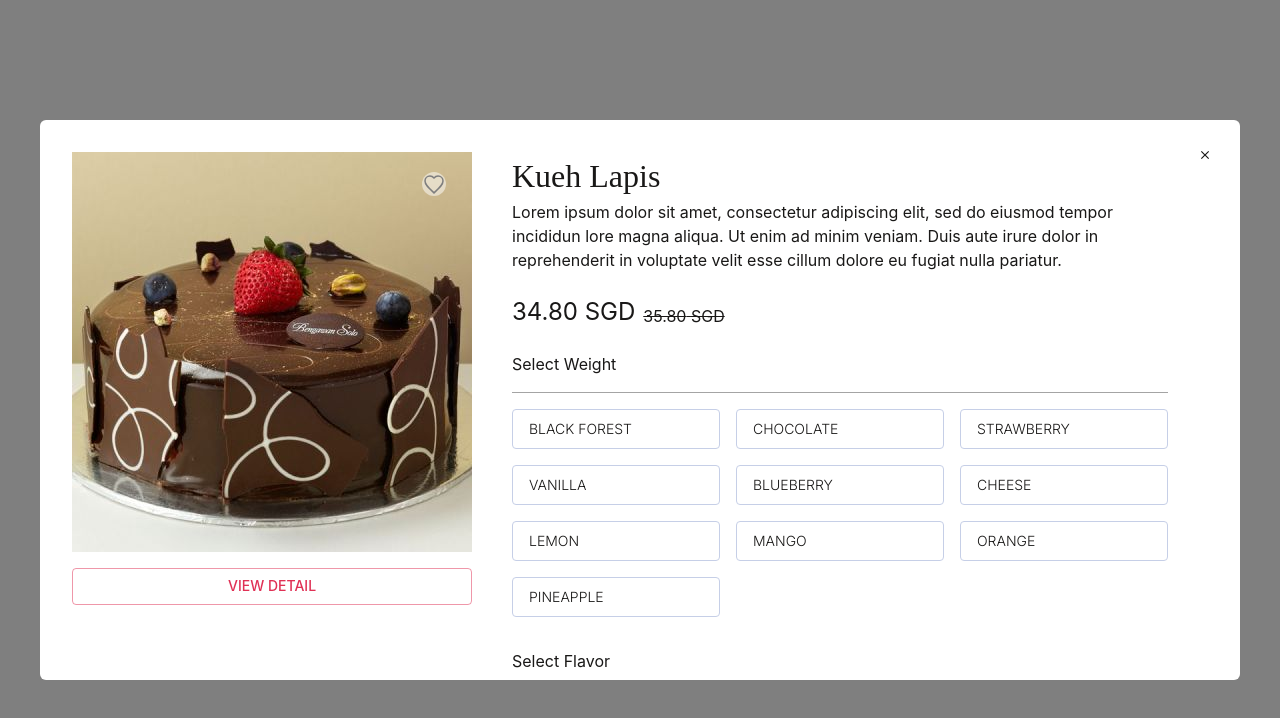
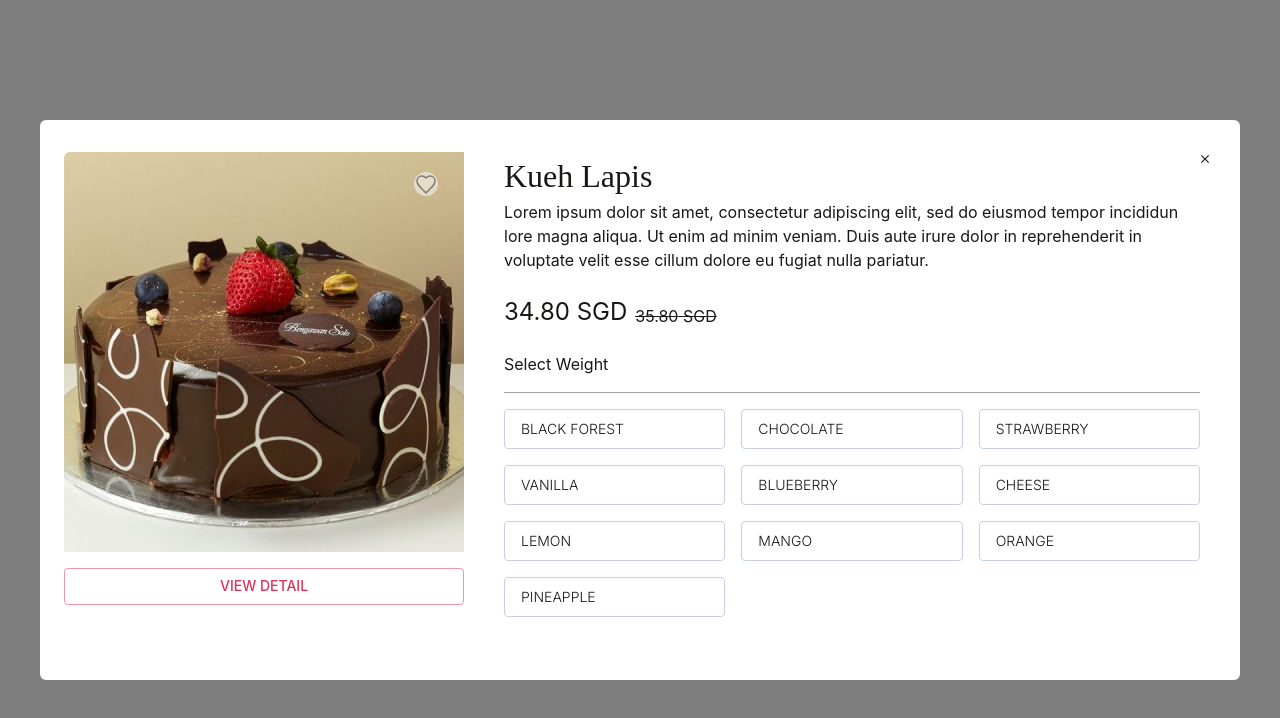
Before and after one commit to davidenit/lab, a Next.js app: page / in a window 1280 px wide. Both pictures are taken after a click on the icon 737 px from the left and 488 px from the top of the page. Shown: the top 718 px of the page. Built offline with nearby package versions, Linux system fonts and the light colour scheme.

Commit message:
chore: update product detail

```diff
--- /dev/null
+++ b/app/productDetail/loading.tsx
@@ -0,0 +1,5 @@
+'use client';
+export default function Loading() {
+  // You can add any UI inside Loading, including a Skeleton.
+  return <div className="content" />;
+}
--- /dev/null
+++ b/app/productDetail/page.tsx
@@ -0,0 +1,20 @@
+import { Metadata } from 'next';
+import { Suspense } from 'react';
+import Loading from './loading';
+import WrapIcon from './wrapIcon';
+
+export const metadata: Metadata = {
+  title: 'Home page',
+  description: 'Home page',
+};
+
+const HomePage = () => {
+  return (
+    <Suspense fallback={<Loading />}>
+      <div>This is the Homepage</div>
+      <WrapIcon />
+    </Suspense>
+  );
+};
+
+export default HomePage;
--- /dev/null
+++ b/components/AttributeTitle/index.tsx
@@ -0,0 +1,43 @@
+'use client';
+import { FC } from 'react';
+import { Box, Typography } from '@mui/material';
+import clsx from 'clsx';
+
+interface AttributeTitleProps {
+  filterType?: string;
+  handleChangeFilter?: () => void;
+  handleFilterChip?: (chip: string) => void;
+  filterValue?: string;
+  chips?: string[];
+}
+
+const AttributeTitle: FC<AttributeTitleProps> = ({
+  filterType,
+  filterValue,
+  handleChangeFilter,
+  handleFilterChip,
+  chips,
+}) => {
+  return (
+    <Box
+      className="tw-flex tw-justify-between tw-w-full tw-pb-4 tw-mb-4 tw-mt-6 tw-font-base tw-capitalize"
+      sx={{
+        borderBottom: '1px solid var(--colorBorder)',
+      }}
+    >
+      <Typography className={clsx('tw-font-[420] tw-font-base')}>
+        {filterValue || filterType}
+      </Typography>
+      {filterValue !== '' && chips && (
+        <Typography
+          onClick={handleChangeFilter}
+          className="tw-text-[#e03155] hover:tw-underline hover:tw-cursor-pointer"
+        >
+          Change
+        </Typography>
+      )}
+    </Box>
+  );
+};
+
+export default AttributeTitle;
--- a/components/FilterType/index.tsx
+++ b/components/FilterType/index.tsx
@@ -2,6 +2,7 @@
 import { FC, useState } from 'react';
 import { Box, Typography } from '@mui/material';
 import FilterChip from '@/components/FilterChip';
+import AttributeTitle from '@/components/AttributeTitle';
 import clsx from 'clsx';
 
 interface FilterTypeProps {
@@ -26,29 +27,13 @@ const FilterType: FC<FilterTypeProps> = ({ filterType }) => {
   const handleChangeFilter = () => setFilterValue('');
   return (
     <Box>
-      <Box
-        className="tw-flex tw-justify-between tw-w-full tw-pb-4 tw-mb-4 tw-mt-6 tw-font-base tw-capitalize"
-        sx={{
-          borderBottom: '1px solid var(--colorBorder)',
-        }}
-      >
-        <Typography
-          className={clsx('tw-font-[420] tw-font-base', {
-            'tw-capitalize': filterValue === '',
-            'tw-uppercase': filterValue !== '',
-          })}
-        >
-          {filterValue || filterType}
-        </Typography>
-        {filterValue !== '' && (
-          <Typography
-            onClick={handleChangeFilter}
-            className="tw-text-[#e03155] hover:tw-underline hover:tw-cursor-pointer"
-          >
-            Change
-          </Typography>
-        )}
-      </Box>
+      <AttributeTitle
+        filterType={filterType}
+        filterValue={filterValue}
+        handleChangeFilter={handleChangeFilter}
+        handleFilterChip={handleFilterChip}
+        chips={chips}
+      />
       {filterValue === '' && (
         <Box className="tw-grid tw-grid-cols-3 tw-gap-4 tw-flex-wrap tw-w-full">
           {chips?.map((chip, index) => (
--- /dev/null
+++ b/components/InputMessage/index.tsx
@@ -0,0 +1,22 @@
+import { FC, useState } from 'react';
+import AttributeTitle from '../AttributeTitle';
+import { Box, Typography } from '@mui/material';
+interface InputMessageProps {}
+
+const InputMessage: FC<InputMessageProps> = ({}) => {
+  return (
+    <Box>
+      <AttributeTitle filterType="Input your message" />
+      <textarea
+        className="tw-w-full tw-h-[7rem] tw-border tw-border-[#A4A4A4] focus:tw-outline-none tw-rounded-[6px] tw-px-4 tw-py-[13px] tw-text-sm tw-font-base"
+        placeholder="Message"
+        maxLength={30}
+      ></textarea>
+      <Typography className="!tw-text-xs tw-text-[#7E7E7E] tw-font-[330]">
+        <span>* </span>Maximum 30 characters
+      </Typography>
+    </Box>
+  );
+};
+
+export default InputMessage;
--- a/components/ProductDetailModal/index.tsx
+++ b/components/ProductDetailModal/index.tsx
@@ -7,6 +7,9 @@ import { Button, Box, Typography } from '@mui/material';
 import CounterNumberProduct from '@/components/CounterNumberProduct';
 import FilterType from '@/components/FilterType';
 import ProductOptions from '@/components/ProductOptions';
+import InputMessage from '@/components/InputMessage';
+import clsx from 'clsx';
+import styles from './styles.module.css';
 interface ProductDetailModalProps {
   handleClose?: () => void;
 }
@@ -17,11 +20,19 @@ const ProductDetailModal: FC<ProductDetailModalProps> = ({
   return (
     <Container
       maxWidth="lg"
-      className="tw-bg-[#fff] tw-w-[70vw] tw-h-[70vh] tw-rounded-md !tw-p-8 tw-box-border tw-relative tw-flex tw-gap-10 tw-overflow-y-scroll"
+      className={clsx(
+        'tw-bg-[#fff] tw-w-[70vw] tw-h-[70vh] tw-rounded-md tw-p-8 !tw-pr-0 tw-box-border tw-relative tw-flex tw-gap-10'
+      )}
+    >
+      <Box
+        className={clsx(
+          'tw-bg-[#fff] tw-w-full tw-h-full tw-rounded-md tw-box-border tw-relative tw-flex tw-gap-10 tw-overflow-y-auto',
+          styles.scrollBar
+        )}
       >
         <CloseIcon
           onClick={handleClose}
-        className="tw-absolute tw-top-7 tw-right-7 tw-cursor-pointer"
+          className="tw-absolute tw-top-0 tw-right-7 tw-cursor-pointer"
           fontSize={14}
         />
         <div className="tw-flex tw-gap-10">
@@ -30,10 +41,11 @@ const ProductDetailModal: FC<ProductDetailModalProps> = ({
             <ProductInfor />
             <FilterType filterType="Select weight" />
             <ProductOptions attributeTitle="Select flavor" />
+            <InputMessage />
             <CounterNumberProduct />
             <Button
               variant="contained"
-            className="tw-uppercase !tw-mt-6 !tw-px-[90px] !tw-py-[12.5px] tw-flex tw-items-center tw-justify-center !tw-font-[450]"
+              className="tw-uppercase !tw-mt-6 !tw-px-[90px] !tw-py-[12.5px] tw-flex tw-items-center tw-justify-center !tw-font-[450] tw-overflow-hidden"
               sx={{
                 '&:hover': {
                   backgroundColor: '#fff',
@@ -50,6 +62,7 @@ const ProductDetailModal: FC<ProductDetailModalProps> = ({
             </Typography>
           </Box>
         </div>
+      </Box>
     </Container>
   );
 };
--- /dev/null
+++ b/components/ProductDetailModal/styles.module.css
@@ -0,0 +1,12 @@
+.scrollBar::-webkit-scrollbar {
+  width: 5px;
+  height: 10px;
+}
+
+.scrollBar::-webkit-scrollbar-thumb {
+  background-color: var(--colorBorder);
+  border-radius: 5px;
+}
+.scrollBar {
+  overflow: auto;
+}
--- a/components/ProductOptions/index.tsx
+++ b/components/ProductOptions/index.tsx
@@ -7,10 +7,10 @@ import {
   Select,
   SelectChangeEvent,
   MenuItem,
-  InputLabel,
-  GlobalStyles,
-  FormHelperText,
 } from '@mui/material';
+import { ChevronRegularDownIcon } from '@/app/assets/images/svg/icons';
+import AttributeTitle from '../AttributeTitle';
+
 import clsx from 'clsx';
 
 interface ProductOptionsProps {
@@ -18,7 +18,7 @@ interface ProductOptionsProps {
 }
 
 const options = [
-  //   'selelct one',
+  '--Selelct one--',
   'black forest',
   'chocolate',
   'strawberry',
@@ -30,43 +30,46 @@ const ProductOptions: FC<ProductOptionsProps> = ({ attributeTitle }) => {
   const handleChange = (event: SelectChangeEvent) => {
     setOption(event.target.value as string);
   };
+  //write a function to handle change
   return (
     <Box sx={{ minWidth: 120 }} className="tw-mt-8">
-      {/* <GlobalStyles
-      styles={{ fieldset: { borderColor: 'var(--colorPrimary) !important' } }}
-      /> */}
-      <Typography className={clsx('tw-font-[420] tw-font-base tw-capitalize')}>
-        {attributeTitle}
-      </Typography>
+      <AttributeTitle filterType={'select filter'} />
       <FormControl className="tw-w-full">
         <Select
           value={option}
           onChange={handleChange}
           displayEmpty
           inputProps={{ 'aria-label': 'Without label' }}
-          className="tw-w-full tw-mt-6 tw-capitalize tw-pr-8 tw-pl-4 tw-text-sm"
+          className="tw-w-full tw-mt-6 tw-capitalize tw-pr-8 tw-pl-4 tw-text-sm tw-text-[#191817]"
           sx={{
+            '& .MuiOutlinedInput-input': {
+              padding: '13px 0px',
+              color: 'var(--colorTextPlaceholder)',
+            },
             '& .MuiOutlinedInput-notchedOutline': {
               borderColor: 'var(--colorBorder)',
+              color: 'var(--colorText)',
             },
-            '& .MuiOutlinedInput-notchedOutline:hover': {
-              borderColor: 'var(--colorBorder)',
+            '& .MuiSelect-iconOutlined': {
+              marginRight: '10px',
             },
-            '&:has(div[aria-expanded="true"]) .MuiOutlinedInput-notchedOutline':
+            '& .MuiOutlinedInput-notchedOutline:hover, &:has(div[aria-expanded="true"]) .MuiOutlinedInput-notchedOutline, &:has(div[aria-expanded="false"]) .MuiOutlinedInput-notchedOutline':
               {
                 borderColor: 'var(--colorBorder)',
-              },
-            '&:has(div[aria-expanded="false"]) .MuiOutlinedInput-notchedOutline':
-              {
-                borderColor: 'var(--colorBorder)',
+                borderWidth: '1px',
               },
           }}
+          IconComponent={ChevronRegularDownIcon}
         >
-          <MenuItem disabled value="">
-            <em>--Please Select--</em>
-          </MenuItem>
           {options.map((option, index) => (
-            <MenuItem key={option} value={option} className="tw-capitalize">
+            <MenuItem
+              key={option}
+              value={option}
+              className="tw-capitalize"
+              sx={{
+                color: 'var(--colorTextPlaceholder)',
+              }}
+            >
               {option}
             </MenuItem>
           ))}
```
Also changed, not shown: components/productContainer/index.tsx (+9 -0 lines). Lines whose indentation alone changed are shown as unchanged.
